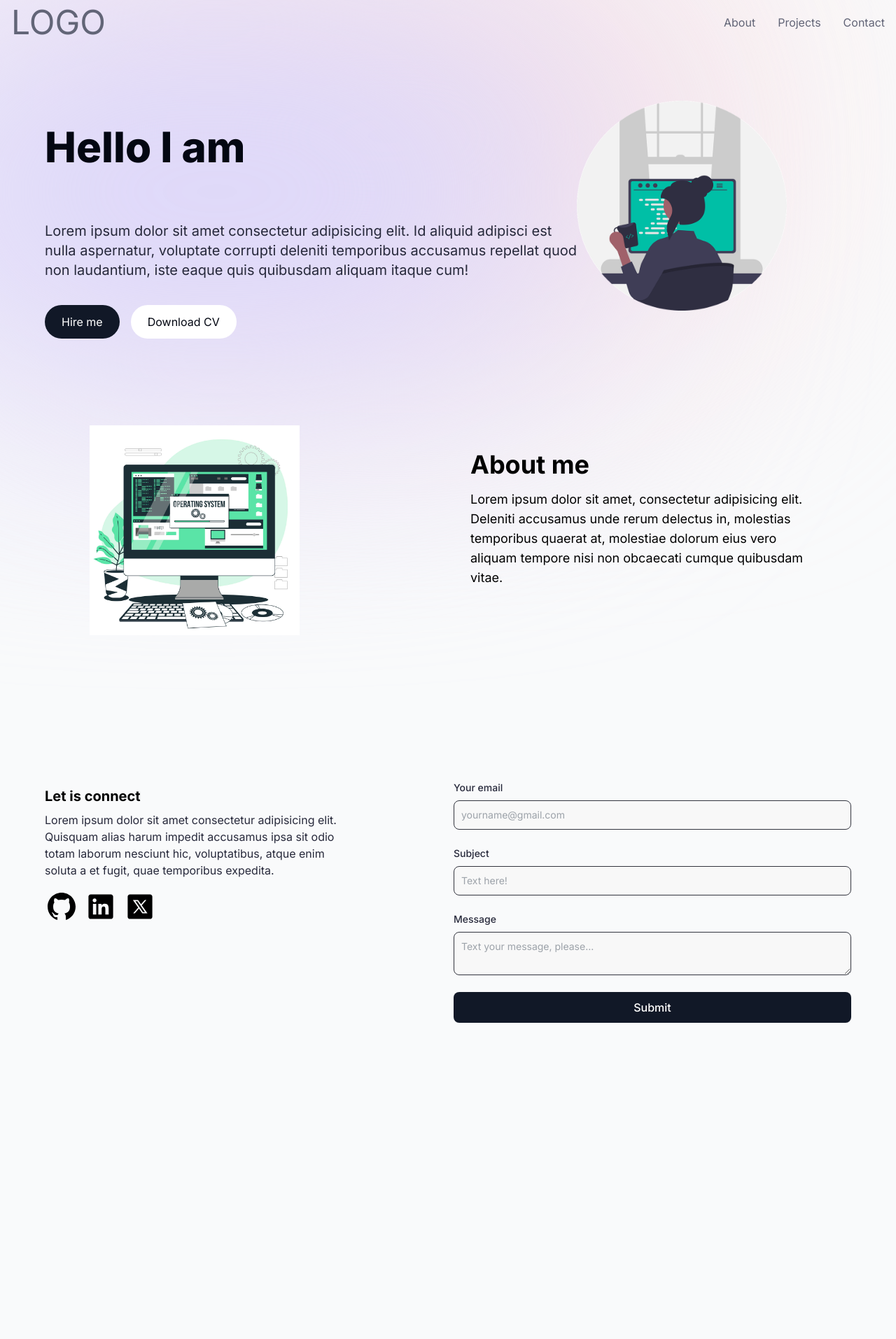
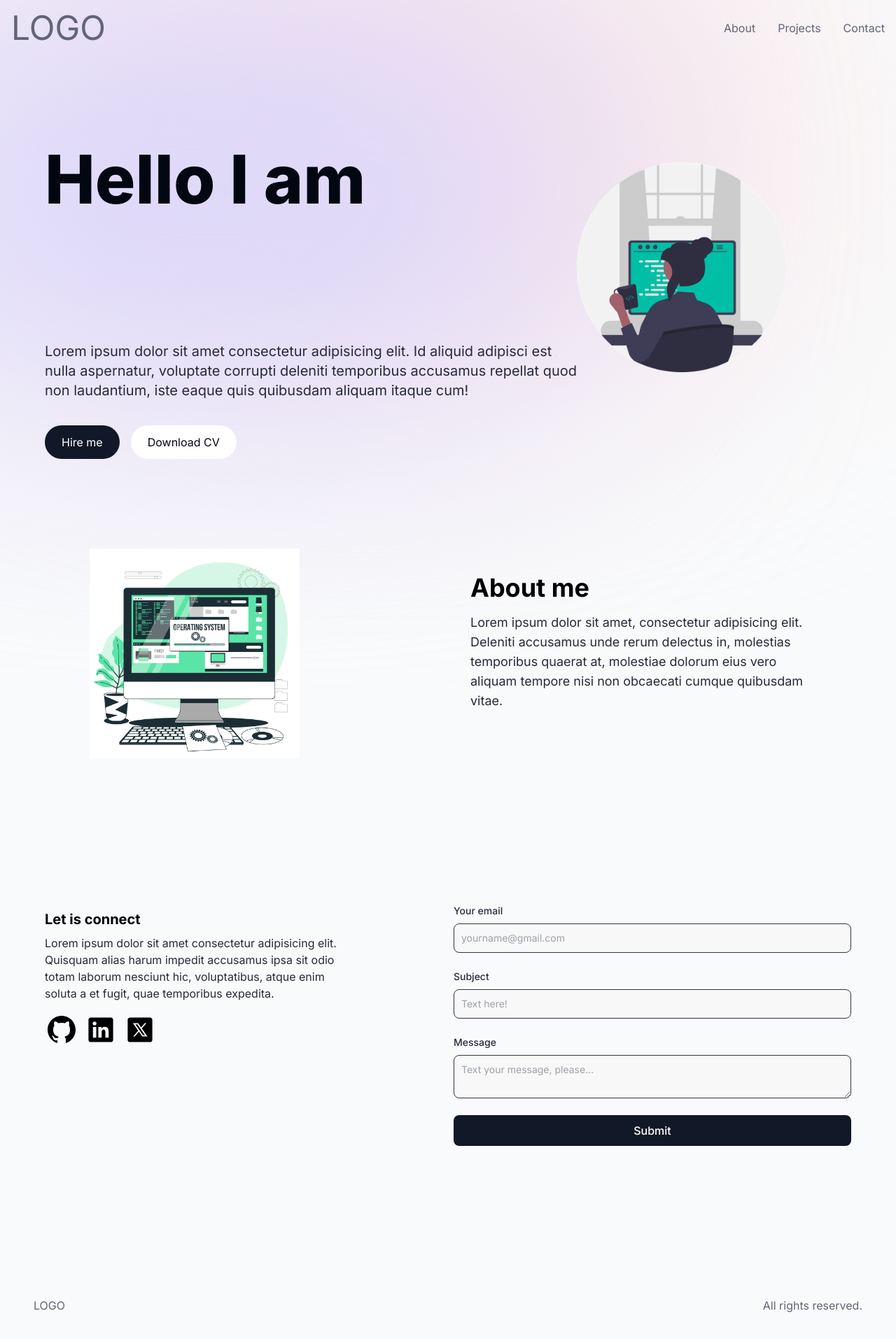
Before and after one commit to TGerzenstein/portfolioart, a Next.js app: page / in a window 1280 px wide. Shown: the top 1914 px of the page at 70% size. Before the commit the page ends 1630 px from the top, so only its background shows below. Built offline with nearby package versions, Linux system fonts and the light colour scheme.

Commit message:
updated padding and colores for content components

```diff
--- a/src/app/components/AboutMe.tsx
+++ b/src/app/components/AboutMe.tsx
@@ -13,7 +13,7 @@ function AboutMe() {
           />
         <div>
           <h2 className='text-4xl font-bold text-black mb-4'>About me</h2>
-          <p className='text-base lg:text-lg'>Lorem ipsum dolor sit amet, consectetur adipisicing elit.
+          <p className='text-base text-[#27293B] lg:text-lg'>Lorem ipsum dolor sit amet, consectetur adipisicing elit.
              Deleniti accusamus unde rerum delectus in, molestias temporibus
              quaerat at, molestiae dolorum eius vero aliquam tempore nisi
              non obcaecati cumque quibusdam vitae.
--- a/src/app/components/EmailSection.tsx
+++ b/src/app/components/EmailSection.tsx
@@ -7,8 +7,9 @@ import Image from 'next/image';
 
 function EmailSection() {
   return (
-    <section className='grid md:grid-cols-2 my-12 md:my-12 py-24 gap-4'>
-        <div>
+    <section className='grid md:grid-cols-2 my-12 md:my-12 py-24 gap-4 relative'>
+
+        <div className='z-10'>
           <h5 className='text-xl font-bold text-black my-2'>Let is connect</h5>
           <p className='text-[#27293B] mb-4 max-w-md'>
           {" "}
--- a/src/app/components/Hero.tsx
+++ b/src/app/components/Hero.tsx
@@ -7,10 +7,10 @@ import { TypeAnimation } from 'react-type-animation';
 
 function Hero() {
   return (
-    <section>
+    <section className='lg:py-16'>
       <div className="grid grid-cols-1 sm:grid-cols-12">
-        <div className="col-span-8 place-self-center text-center sm:text-left">
-          <h1 className="text-4xl lg:text-6xl font-extrabold mb-4">
+        <div className="col-span-8 place-self-center text-center sm:text-left justify-self-start">
+          <h1 className="text-4xl sm:text-5xl lg:text-8xl lg:leading-normal font-extrabold mb-4">
             <span className='bg-clip-text'>
             Hello I am {" "}
             <br />
--- a/src/app/components/NavBar.tsx
+++ b/src/app/components/NavBar.tsx
@@ -36,9 +36,8 @@ export default function NavBar() {
 
 
     return (
-          <section>
-              <nav className='fixed top-0 left-0 right-0 z-10'>
-                  <div className='flex flex-wrap items-center justify-between mx-auto px-4 py-2'>
+              <nav className='fixed mx-auto top-0 left-0 right-0 z-10'>
+                  <div className='flex container lg:py-4 flex-wrap items-center justify-between mx-auto px-4 py-2'>
                       <Link href={"/"}
                             className='text-2xl md:text-5xl text-[#626577] font-normal'
 
@@ -79,6 +78,5 @@ export default function NavBar() {
                       }
                   </div>
               </nav>
-          </section>
     )
 }
--- a/src/app/page.tsx
+++ b/src/app/page.tsx
@@ -2,6 +2,7 @@ import AboutMe from "./components/AboutMe";
 import EmailSection from "./components/EmailSection";
 import Hero from "./components/Hero";
 import NavBar from "./components/NavBar";
+import Footer from "./components/Footer";
 
 
 export default function Home() {
@@ -13,6 +14,7 @@ export default function Home() {
         <AboutMe />
         <EmailSection />
       </div>
+        <Footer />
     </main>
   );
 }
```
